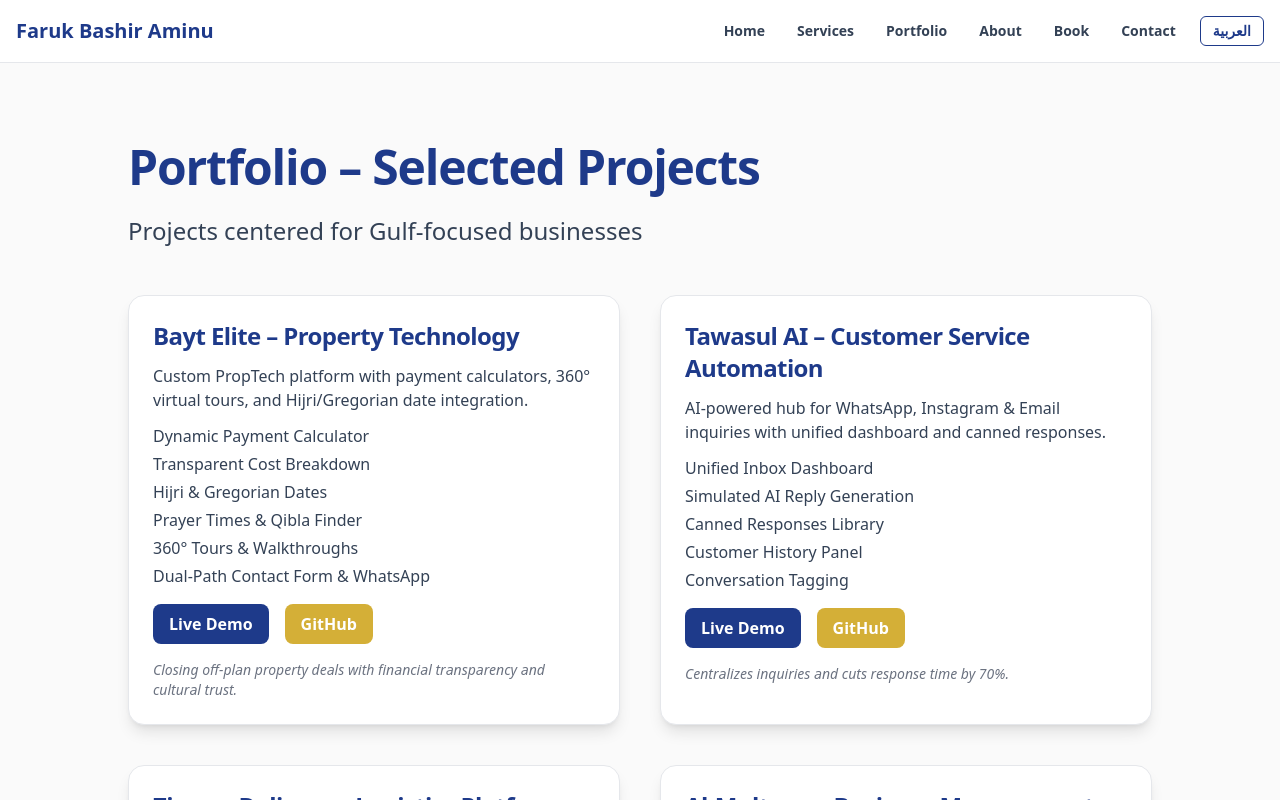
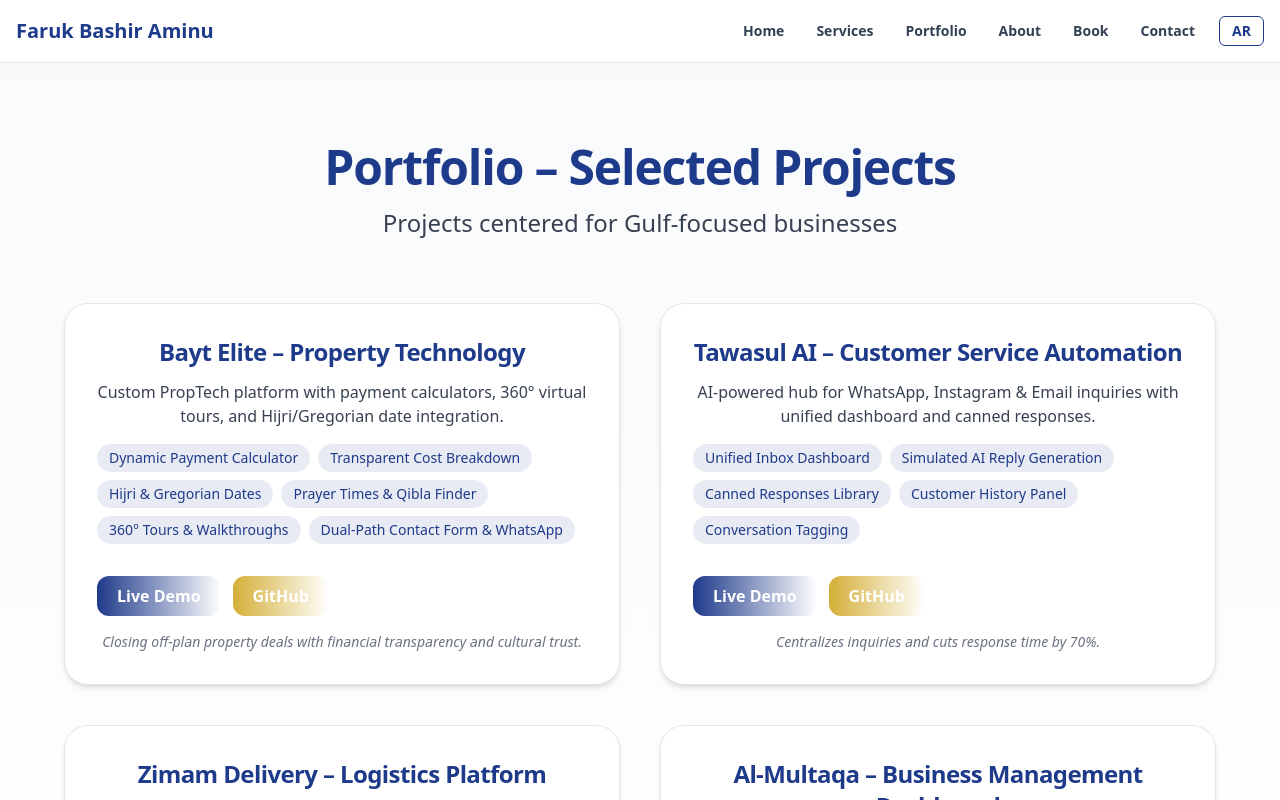
Before and after one commit to fazetdev/fazet.dev, a Next.js app: page /en/portfolio in a window 1280 px wide. Shown: the top 800 px of the page. Built offline with nearby package versions, Linux system fonts and the light colour scheme; what tailwindcss-rtl would draw is missing.

Commit message:
portfolio and header for en and ar

```diff
--- a/app/[locale]/portfolio/page.js
+++ b/app/[locale]/portfolio/page.js
@@ -145,33 +145,49 @@
   const isRTL = locale === "ar";
 
   return (
-    <div className={`min-h-screen bg-background ${isRTL ? "rtl" : "ltr"}`}>
-      {/* Hero Section - NO DUPLICATE HEADER */}
+    <div className={`min-h-screen bg-gradient-to-b from-gray-50 to-white ${isRTL ? "rtl" : "ltr"}`}>
+      {/* Hero Section */}
       <section className="py-20 px-4">
-        <div className="max-w-5xl mx-auto">
-          <h1 className="text-4xl md:text-5xl font-bold text-primary mb-6">{t.hero.title}</h1>
-          <p className="text-xl md:text-2xl text-text mb-12">{t.hero.subtitle}</p>
+        <div className="max-w-6xl mx-auto text-center">
+          <h1 className="text-4xl md:text-5xl font-extrabold text-primary mb-4">{t.hero.title}</h1>
+          <p className="text-xl md:text-2xl text-gray-700 mb-16">{t.hero.subtitle}</p>
 
           {/* Projects Grid */}
           <div className="grid md:grid-cols-2 gap-10">
             {t.projects.map((project, index) => (
-              <div key={index} className="p-6 border border-gray-200 rounded-2xl shadow-lg hover:shadow-2xl transition-all bg-white">
-                <h2 className="text-2xl font-bold text-primary mb-3">{project.title}</h2>
-                <p className="text-text mb-3">{project.description}</p>
-                <div className={`mb-4 space-y-1 ${isRTL ? "rtl:text-right" : ""}`}>
-                  {project.features.map((feat, i) => (
-                    <p key={i} className="text-text">{feat}</p>
-                  ))}
+              <div
+                key={index}
+                className="bg-white rounded-3xl p-8 shadow-md hover:shadow-xl transition-shadow duration-300 border border-gray-200 flex flex-col justify-between"
+              >
+                <div>
+                  <h2 className="text-2xl font-bold text-primary mb-3">{project.title}</h2>
+                  <p className="text-gray-700 mb-4">{project.description}</p>
+                  <div className={`flex flex-wrap gap-2 mb-4 ${isRTL ? "rtl:text-right" : ""}`}>
+                    {project.features.map((feat, i) => (
+                      <span
+                        key={i}
+                        className="bg-primary/10 text-primary px-3 py-1 rounded-full text-sm font-medium"
+                      >
+                        {feat}
+                      </span>
+                    ))}
+                  </div>
                 </div>
-                <div className="flex gap-4 mb-4">
-                  <Link href={project.demo} className="bg-primary text-white px-4 py-2 rounded-lg font-semibold hover:bg-primary/90 transition-colors text-center">
+                <div className="flex flex-col sm:flex-row gap-3 mt-4">
+                  <Link
+                    href={project.demo}
+                    className="bg-gradient-to-r from-primary to-primary-dark text-white px-5 py-2 rounded-xl font-semibold hover:opacity-90 transition-all text-center"
+                  >
                     {locale === "ar" ? "عرض مباشر" : "Live Demo"}
                   </Link>
-                  <Link href={project.github} className="bg-accent text-white px-4 py-2 rounded-lg font-semibold hover:bg-accent/90 transition-colors text-center">
+                  <Link
+                    href={project.github}
+                    className="bg-gradient-to-r from-accent to-accent-dark text-white px-5 py-2 rounded-xl font-semibold hover:opacity-90 transition-all text-center"
+                  >
                     {locale === "ar" ? "مشروع GitHub" : "GitHub"}
                   </Link>
                 </div>
-                <p className="text-sm italic text-gray-500">{project.tagline}</p>
+                <p className="text-sm italic text-gray-500 mt-4">{project.tagline}</p>
               </div>
             ))}
           </div>
--- a/app/components/Header.jsx
+++ b/app/components/Header.jsx
@@ -42,18 +42,27 @@
     { href: `/${locale}/contact`, label: t.nav.contact },
   ];
 
-  // --- Language Toggle ---
-  const oppositeLocale = locale === 'en' ? 'ar' : 'en';
-  const toggleLabel = locale === 'en' ? 'العربية' : 'English';
+  // 🔥 FIXED: True bilingual toggle (EN/AR)
+  const oppositeLocale = locale === "en" ? "ar" : "en";
+  const toggleLabel = locale === "en" ? "AR" : "EN";
+
+  // 🔥 FIXED: Language toggle preserves current page correctly
   const togglePath = () => {
-    if (typeof window === 'undefined') return `/${oppositeLocale}`;
-    const path = window.location.pathname.split('/').slice(2).join('/');
-    return `/${oppositeLocale}/${path}`;
+    if (typeof window === "undefined") return `/${oppositeLocale}`;
+
+    const pathParts = window.location.pathname.split("/").filter(Boolean);
+
+    // Remove current locale from path
+    pathParts.shift();
+
+    // Build correct translated path
+    return `/${oppositeLocale}/${pathParts.join("/")}`;
   };
 
   return (
     <header className="bg-white shadow-sm border-b border-gray-200">
       <div className="max-w-7xl mx-auto px-4 py-4 flex justify-between items-center">
+
         <Link href={`/${locale}`} className="text-xl font-bold text-primary shrink-0">
           Faruk Bashir Aminu
         </Link>
@@ -71,7 +80,7 @@
               </Link>
             ))}
 
-            {/* LANGUAGE TOGGLE BUTTON */}
+            {/* 🔥 EN/AR Toggle Button */}
             <Link
               href={togglePath()}
               className="ml-4 px-3 py-1 rounded-md border border-primary text-primary font-semibold hover:bg-primary hover:text-white transition"
@@ -107,7 +116,7 @@
             </Link>
           ))}
 
-          {/* MOBILE LANG TOGGLE */}
+          {/* 🔥 Mobile EN/AR Toggle */}
           <Link
             href={togglePath()}
             className="block mt-2 py-2 text-primary font-semibold"
```
